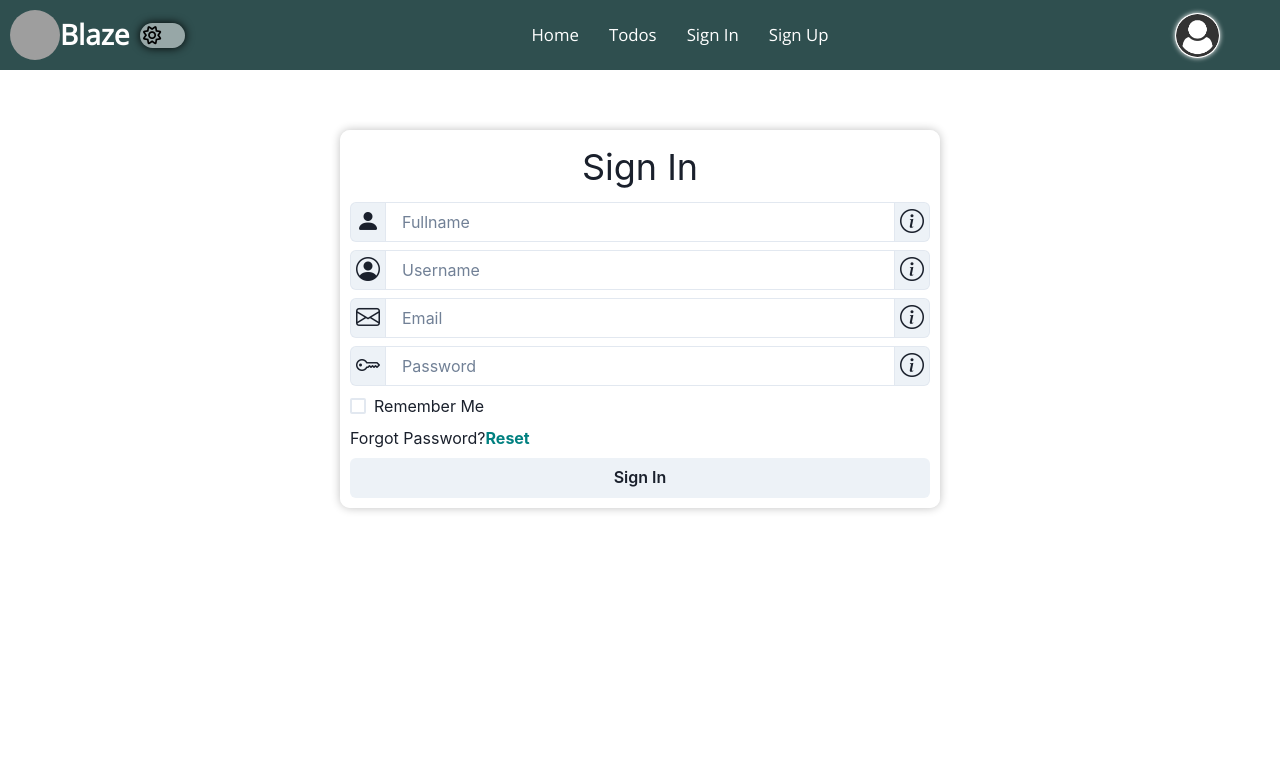
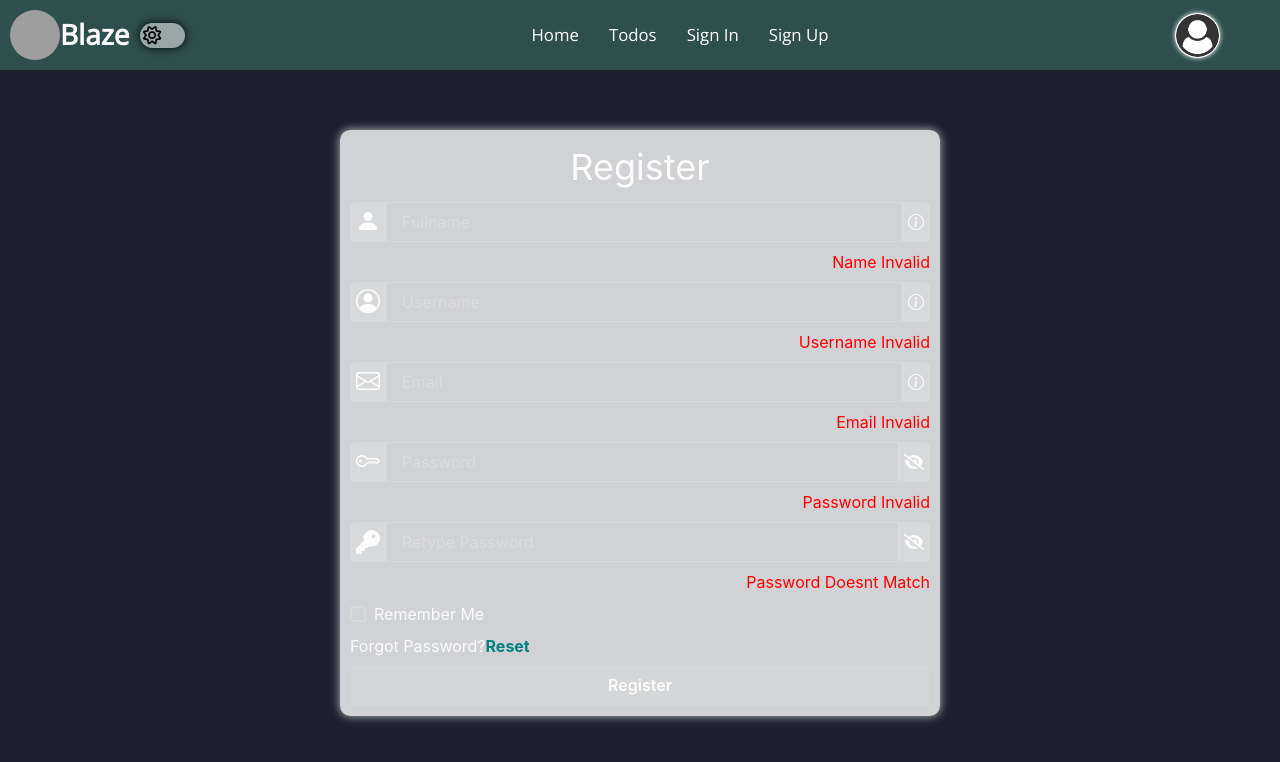
Before and after one commit to Foster0123/Blaze, a React (Vite) app: page /signup in a window 1280 px wide. Shown: the top 762 px of the page. Built offline with nearby package versions, Linux system fonts and the light colour scheme; grey boxes are pictures that could not be loaded.

Commit message:
Blaze Signup Development In Progress 2

```diff
--- a/src/components/Signin.tsx
+++ b/src/components/Signin.tsx
@@ -1,8 +1,11 @@
-import { Stack, Input, InputGroup, InputLeftAddon, Text, Button, FormLabel, Checkbox } from "@chakra-ui/react";
+import { Stack, Input, InputGroup, InputLeftAddon, Text, Button, FormLabel, Checkbox, InputRightAddon } from "@chakra-ui/react";
+import { useState } from "react";
 import { Link } from "react-router-dom";
 import NavBar from "./shared/NavBar";
 
 const Signin = () => {
+    const [showPassword, setShowPassword] = useState(false)
+    const toggleVisibility1 = () => setShowPassword(!showPassword)
     return (
         <div>
             <NavBar />
@@ -14,20 +17,23 @@ const Signin = () => {
                             <InputLeftAddon style={{paddingLeft:"5px", paddingRight:"5px"}}>
                                 <i style={{ fontSize: "24px" }} className="bi bi-person-circle"></i>
                             </InputLeftAddon>
-                            <Input type="text" placeholder="Username or Email" />
+                            <Input type="text" name="signin_username_email" placeholder="Username or Email" />
                         </InputGroup>
                         <Text textAlign="right" fontSize="md" color="red">Username Invalid</Text>
                         <InputGroup>
                             <InputLeftAddon style={{paddingLeft:"5px", paddingRight:"5px"}}>
                                 <i style={{ fontSize: "24px" }} className="bi bi-key"></i>
                             </InputLeftAddon>
-                            <Input type="password" placeholder="Password" />
+                            <Input type={showPassword ? 'text' : 'password'} name="signin_password" placeholder="Password" />
+                            <InputRightAddon style={{paddingLeft:"5px", paddingRight:"5px"}} onClick={toggleVisibility1}>
+                                <i className={showPassword ? "fa-solid fa-eye" : "fa-solid fa-eye-slash"}></i>
+                            </InputRightAddon>
                         </InputGroup>
                         <Text textAlign="right" fontSize="md" color="red">Password Invalid</Text>
                         <Checkbox name="remember">Remember Me</Checkbox>
                         <Text fontSize="md">
                             Forgot Password?
-                            <Link style={{ color: "teal", fontWeight: "bold" }} to="/forgot-password"> Reset</Link>
+                            <Link style={{ color: "teal", fontWeight: "bold" }} to="/forgot-password">Reset</Link>
                         </Text>
                         <Button>Sign In</Button>
                     </Stack>
--- a/src/components/Signup.tsx
+++ b/src/components/Signup.tsx
@@ -1,8 +1,14 @@
+import { useState } from "react";
 import { Stack, InputGroup, InputLeftAddon, InputRightAddon, Input, Checkbox, Button, Text } from "@chakra-ui/react";
 import { Link } from "react-router-dom";
 import NavBar from "./shared/NavBar";
 
 const Signup = () => {
+    const [showPassword, setShowPassword] = useState(false)
+    const [showRetypePassword, setShowRetypePassword] = useState(false)
+
+    const toggleVisibility1 = () => setShowPassword(!showPassword)
+    const toggleVisibility2 = () => setShowRetypePassword(!showRetypePassword)
     return (
         <div>
             <NavBar />
@@ -10,56 +16,69 @@ const Signup = () => {
                 <form action="" className="signin-form">
                     <Stack>
 
-                        <Text fontSize="4xl" textAlign="center">Sign In</Text>
+                        <Text fontSize="4xl" textAlign="center">Register</Text>
 
                         <InputGroup>
                             <InputLeftAddon style={{ paddingLeft: "5px", paddingRight: "5px" }}>
-                                <i style={{ fontSize: "24px" }}className="bi bi-person-fill"></i>
+                                <i style={{ fontSize: "24px" }} className="bi bi-person-fill"></i>
                             </InputLeftAddon>
-                            <Input type="text" placeholder="Fullname" />
+                            <Input type="text" name="signup_fullname" placeholder="Fullname" />
                             <InputRightAddon style={{ paddingLeft: "5px", paddingRight: "5px" }}>
-                                <i style={{ fontSize: "24px" }} className="bi bi-info-circle"></i>
+                                <i style={{ fontSize: "16px" }} className="bi bi-info-circle"></i>
                             </InputRightAddon>
                         </InputGroup>
+                        <Text textAlign="right" fontSize="md" color="red">Name Invalid</Text>
 
                         <InputGroup>
                             <InputLeftAddon style={{ paddingLeft: "5px", paddingRight: "5px" }}>
                                 <i style={{ fontSize: "24px" }} className="bi bi-person-circle"></i>
                             </InputLeftAddon>
-                            <Input type="text" placeholder="Username" />
+                            <Input type="text" name="signup_username" placeholder="Username" />
                             <InputRightAddon style={{ paddingLeft: "5px", paddingRight: "5px" }}>
-                                <i style={{ fontSize: "24px" }} className="bi bi-info-circle"></i>
+                                <i style={{ fontSize: "16px" }} className="bi bi-info-circle"></i>
                             </InputRightAddon>
                         </InputGroup>
+                        <Text textAlign="right" fontSize="md" color="red">Username Invalid</Text>
 
                         <InputGroup>
                             <InputLeftAddon style={{ paddingLeft: "5px", paddingRight: "5px" }}>
                                 <i style={{ fontSize: "24px" }} className="bi bi-envelope"></i>
                             </InputLeftAddon>
-                            <Input type="text" placeholder="Email" />
+                            <Input type="text" name="signup_email" placeholder="Email" />
                             <InputRightAddon style={{ paddingLeft: "5px", paddingRight: "5px" }}>
-                                <i style={{ fontSize: "24px" }} className="bi bi-info-circle"></i>
+                                <i style={{ fontSize: "16px" }} className="bi bi-info-circle"></i>
                             </InputRightAddon>
                         </InputGroup>
+                        <Text textAlign="right" fontSize="md" color="red">Email Invalid</Text>
 
                         <InputGroup>
                             <InputLeftAddon style={{ paddingLeft: "5px", paddingRight: "5px" }}>
                                 <i style={{ fontSize: "24px" }} className="bi bi-key"></i>
                             </InputLeftAddon>
-                            <Input type="password" placeholder="Password" />
-                            <InputRightAddon style={{ paddingLeft: "5px", paddingRight: "5px" }}>
-                                <i style={{ fontSize: "24px" }} className="bi bi-info-circle"></i>
+                            <Input type={showPassword ? 'text' : 'password'} name="signup_password" placeholder="Password" />
+                            <InputRightAddon style={{ paddingLeft: "5px", paddingRight: "5px" }} onClick={toggleVisibility1}>
+                                <i style={{ fontSize: "16px" }} className={showPassword ? "fa-solid fa-eye" : "fa-solid fa-eye-slash"}></i>
                             </InputRightAddon>
                         </InputGroup>
+                        <Text textAlign="right" fontSize="md" color="red">Password Invalid</Text>
 
-                        <Checkbox name="remember">Remember Me</Checkbox>
+                        <InputGroup>
+                            <InputLeftAddon style={{ paddingLeft: "5px", paddingRight: "5px" }}>
+                                <i style={{ fontSize: "24px" }} className="fa-solid fa-key"></i>
+                            </InputLeftAddon>
+                            <Input name="signup_retype_password" type={showRetypePassword ? 'text' : 'password'} placeholder="Retype Password" />
+                            <InputRightAddon style={{ paddingLeft: "5px", paddingRight: "5px" }} onClick={toggleVisibility2}>
+                                <i style={{ fontSize: "16px" }} className={showRetypePassword ? "fa-solid fa-eye" : "fa-solid fa-eye-slash"}></i>
+                            </InputRightAddon>
+                        </InputGroup>
+                        <Text textAlign="right" fontSize="md" color="red">Password Doesnt Match</Text>
 
+                        <Checkbox name="signup_remember">Remember Me</Checkbox>
                         <Text fontSize="md">
                             Forgot Password?
                             <Link style={{ color: "teal", fontWeight: "bold" }} to="/forgot-password">Reset</Link>
                         </Text>
-
-                        <Button>Sign In</Button>
+                        <Button>Register</Button>
                     </Stack>
                 </form>
             </div>
--- a/src/components/shared/NavBar.tsx
+++ b/src/components/shared/NavBar.tsx
@@ -1,19 +1,21 @@
-import React, { useRef } from 'react'
+import { useRef } from 'react'
 import { Button, Stack } from '@chakra-ui/react'
-import ThemeSwitch from '../modules/ThemeSwitch';
+import ThemeSwitch from '../modules/ThemeSwitch'
 import { NavLink } from 'react-router-dom'
+import { useColorMode } from '@chakra-ui/react'
 import Logo from './../../assets/img/blaze.png'
 import ProfilePicture from './../../assets/img/user.png'
 const NavBar = () => {
     const Navbar: any = useRef(null);
     const navMenuIcon: any = useRef(null)
-
+    const { colorMode, toggleColorMode } = useColorMode()
     const toggleNavbar = (e: any) => {
         navMenuIcon.current.classList.contains("fa-bars") ?
         navMenuIcon.current.className = "fa-solid fa-xmark":
         navMenuIcon.current.className = "fa-solid fa-bars"
         Navbar.current.classList.toggle("transit-navbar-height")
     }
+    console.log(colorMode)
     return (
         <nav className="navbar" ref={Navbar}>
             <section className="navbar-header">
@@ -21,7 +23,7 @@ const NavBar = () => {
                     <img src={Logo} alt="Blaze Logo" className="nav-logo" />
                     <h1 className="nav-title">Blaze</h1>
                 </NavLink>
-                <Stack className='nav-theme-switch'>
+                <Stack className='nav-theme-switch' onClick={toggleColorMode}>
                     <ThemeSwitch name="theme-switch-1" id="theme-switch-1" />
                 </Stack>
 
--- a/src/main.tsx
+++ b/src/main.tsx
@@ -1,6 +1,6 @@
 import React from 'react';
 import ReactDOM from 'react-dom/client';
-import { ChakraProvider } from '@chakra-ui/react'
+import { ChakraProvider, ColorModeScript } from '@chakra-ui/react'
 import App from './App';
 import "./assets/scss/main.scss";
 import theme from './theme/theme';
@@ -8,6 +8,7 @@ import theme from './theme/theme';
 ReactDOM.createRoot(document.getElementById('root') as HTMLElement).render(
   <ChakraProvider theme={theme}>
     <React.StrictMode>
+      <ColorModeScript initialColorMode={theme.config.initialColorMode} />
       <App />
     </React.StrictMode>
   </ChakraProvider>
--- a/src/theme/theme.ts
+++ b/src/theme/theme.ts
@@ -1,7 +1,7 @@
 import { extendTheme, type ThemeConfig } from "@chakra-ui/react";
 
 const config: ThemeConfig = {
-    initialColorMode: 'light',
+    initialColorMode: 'dark',
     useSystemColorMode: false,
 }
 
```
